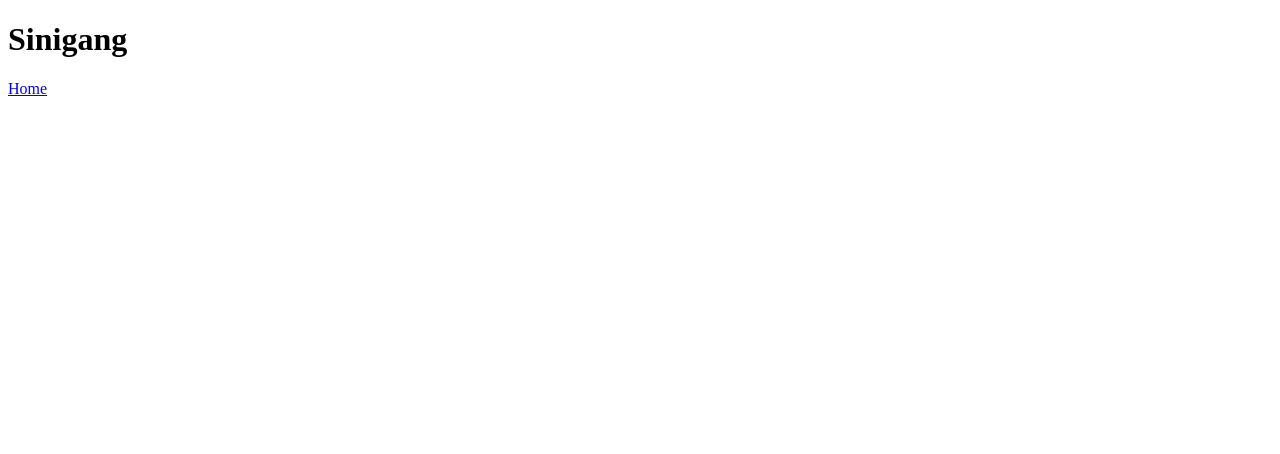
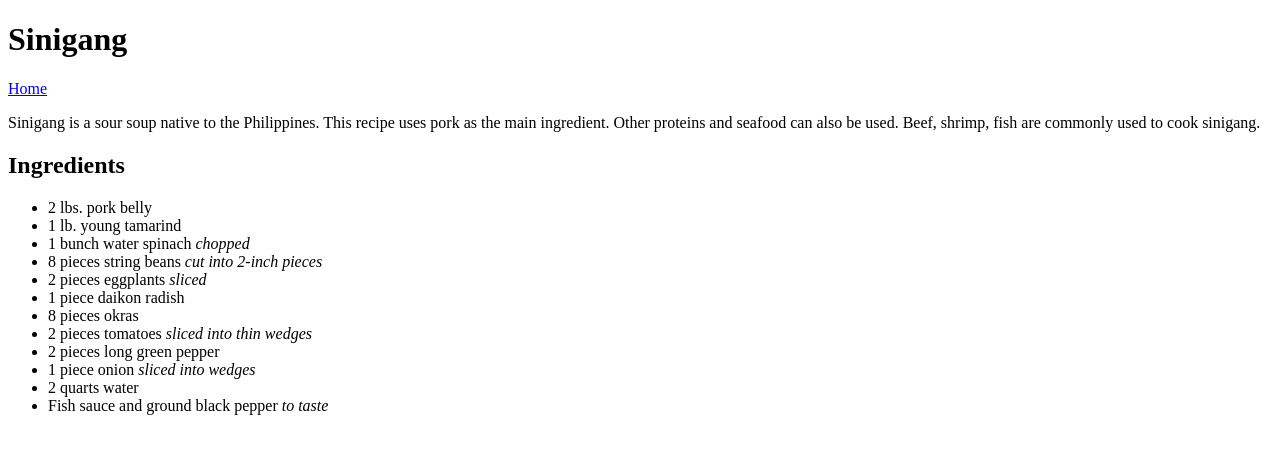
Before and after one commit to knnthkeyn/odin-recipes, a plain HTML site: page recipes/sinigang.html in a window 1280 px wide. Drawn offline with Linux system fonts and the light colour scheme.

Commit message:
ingredients for sinigang added

```diff
--- a/recipes/sinigang.html
+++ b/recipes/sinigang.html
@@ -8,5 +8,26 @@
   <body>
     <h1>Sinigang</h1>
     <a href="../index.html">Home</a>
+    <p>
+      Sinigang is a sour soup native to the Philippines. This recipe uses pork
+      as the main ingredient. Other proteins and seafood can also be used. Beef,
+      shrimp, fish are commonly used to cook sinigang.
+    </p>
+
+    <h2>Ingredients</h2>
+    <ul>
+      <li>2 lbs. pork belly</li>
+      <li>1 lb. young tamarind</li>
+      <li>1 bunch water spinach <em>chopped</em></li>
+      <li>8 pieces string beans <em>cut into 2-inch pieces</em></li>
+      <li>2 pieces eggplants <em>sliced</em></li>
+      <li>1 piece daikon radish</li>
+      <li>8 pieces okras</li>
+      <li>2 pieces tomatoes <em>sliced into thin wedges</em></li>
+      <li>2 pieces long green pepper</li>
+      <li>1 piece onion <em>sliced into wedges</em></li>
+      <li>2 quarts water</li>
+      <li>Fish sauce and ground black pepper <em>to taste</em></li>
+    </ul>
   </body>
 </html>
```
